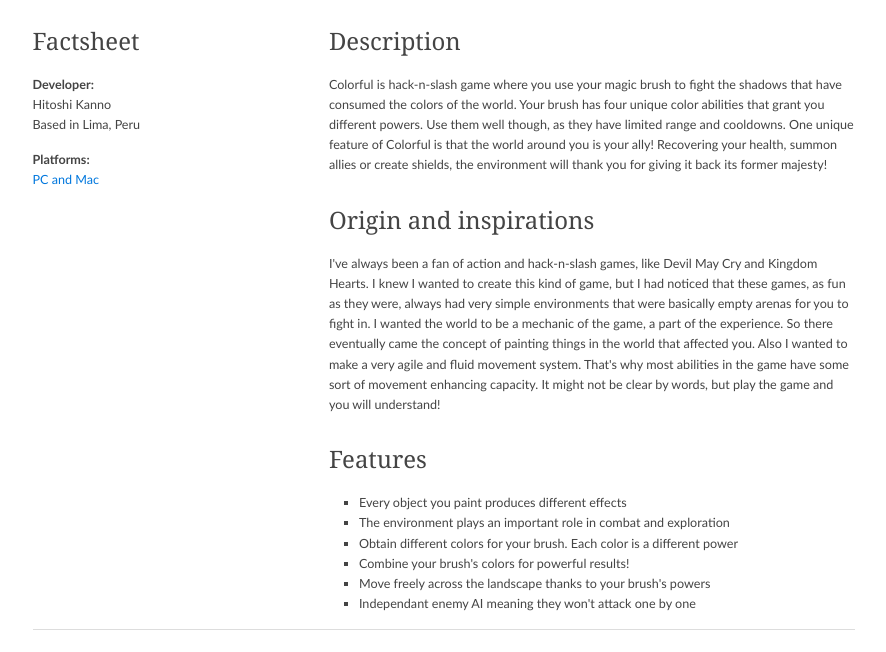
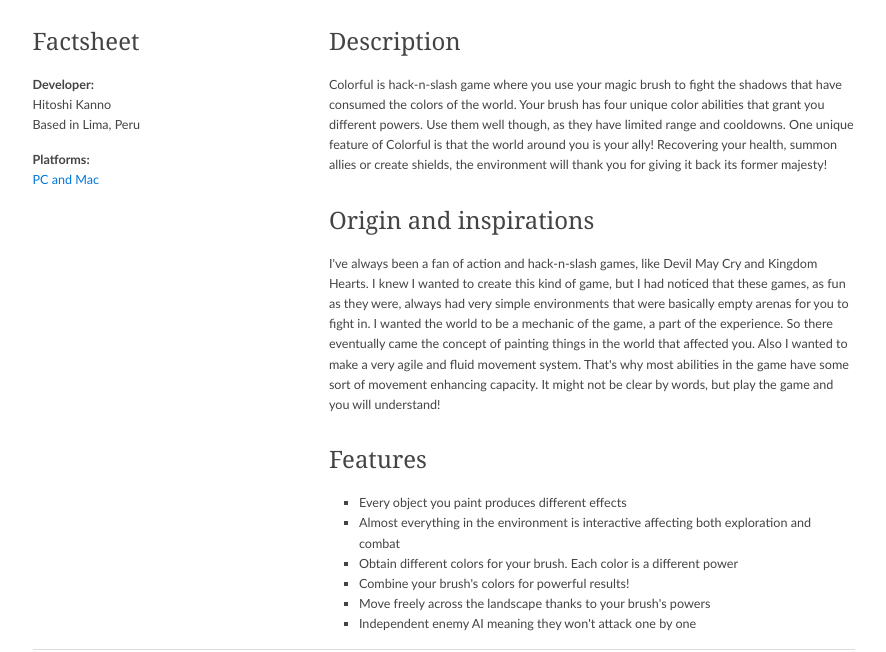
Before and after one commit to xinoHITO/xinoHITO.github.io, a plain HTML site: page index.html in a window 1280 px wide. Shown: the part 376-1028 px from the top of the page, without its empty margins (350-1236 px from the left). Drawn offline with Linux system fonts and the light colour scheme.

Commit message:
features text fixes

```diff
--- a/index.html
+++ b/index.html
@@ -104,11 +104,11 @@
               <h2 id="features">Features</h2>
               <ul>
                 <li>Every object you paint produces different effects</li>
-                <li>The environment plays an important role in combat and exploration</li>
+                <li>Almost everything in the environment is interactive affecting both exploration and combat</li>
                 <li>Obtain different colors for your brush. Each color is a different power</li>
                 <li>Combine your brush&#x27;s colors for powerful results!</li>
                 <li>Move freely across the landscape thanks to your brush&#x27;s powers</li>
-                <li>Independant enemy AI meaning they won&#x27;t attack one by one</li>
+                <li>Independent enemy AI meaning they won&#x27;t attack one by one</li>
               </ul>
             </article>
           </section>
```
